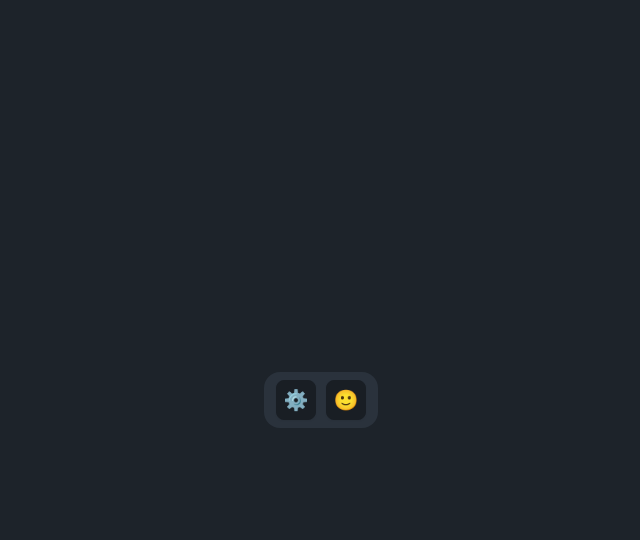
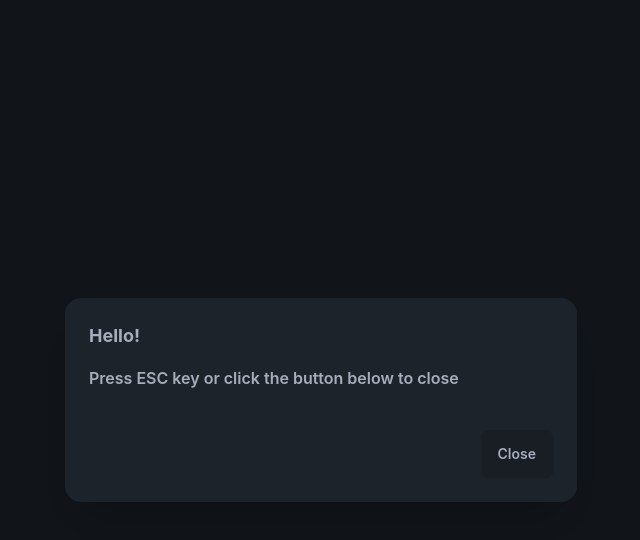
Before and after one commit to phucngo2/react-minesweeper, a React (Vite) app: page / in a window 1280 px wide. Both pictures are taken after a click on the button "⚙️". Shown: the top 540 px of the page, without its empty margins (319-959 px from the left). Built offline with nearby package versions, Linux system fonts and the light colour scheme.

Commit message:
Feature(39): Settings modal

```diff
--- a/src/components/ButtonSettings.tsx
+++ b/src/components/ButtonSettings.tsx
@@ -1,7 +1,36 @@
+import { useRef } from "react";
+
 export const ButtonSettings = () => {
+  const dialogRef = useRef<HTMLDialogElement>(null);
+
+  const handleClick = () => {
+    dialogRef.current?.showModal();
+  };
+
   return (
-    <div className="tooltip tooltip-bottom" data-tip="Settings">
-      <button className="w-10 h-10 min-h-0 text-xl btn">⚙️</button>
-    </div>
+    <>
+      <div className="tooltip tooltip-bottom" data-tip="Settings">
+        <button onClick={handleClick} className="w-10 h-10 min-h-0 text-xl btn">
+          ⚙️
+        </button>
+      </div>
+      <dialog ref={dialogRef} className="modal">
+        <div className="modal-box">
+          <h3 className="text-lg font-bold">Hello!</h3>
+          <p className="py-4">
+            Press ESC key or click the button below to close
+          </p>
+          <div className="modal-action">
+            <form method="dialog">
+              <button className="btn">Close</button>
+            </form>
+          </div>
+        </div>
+        {/* Modal backdrop to handle close when click outside */}
+        <form method="dialog" className="modal-backdrop">
+          <button>close</button>
+        </form>
+      </dialog>
+    </>
   );
 };
```
